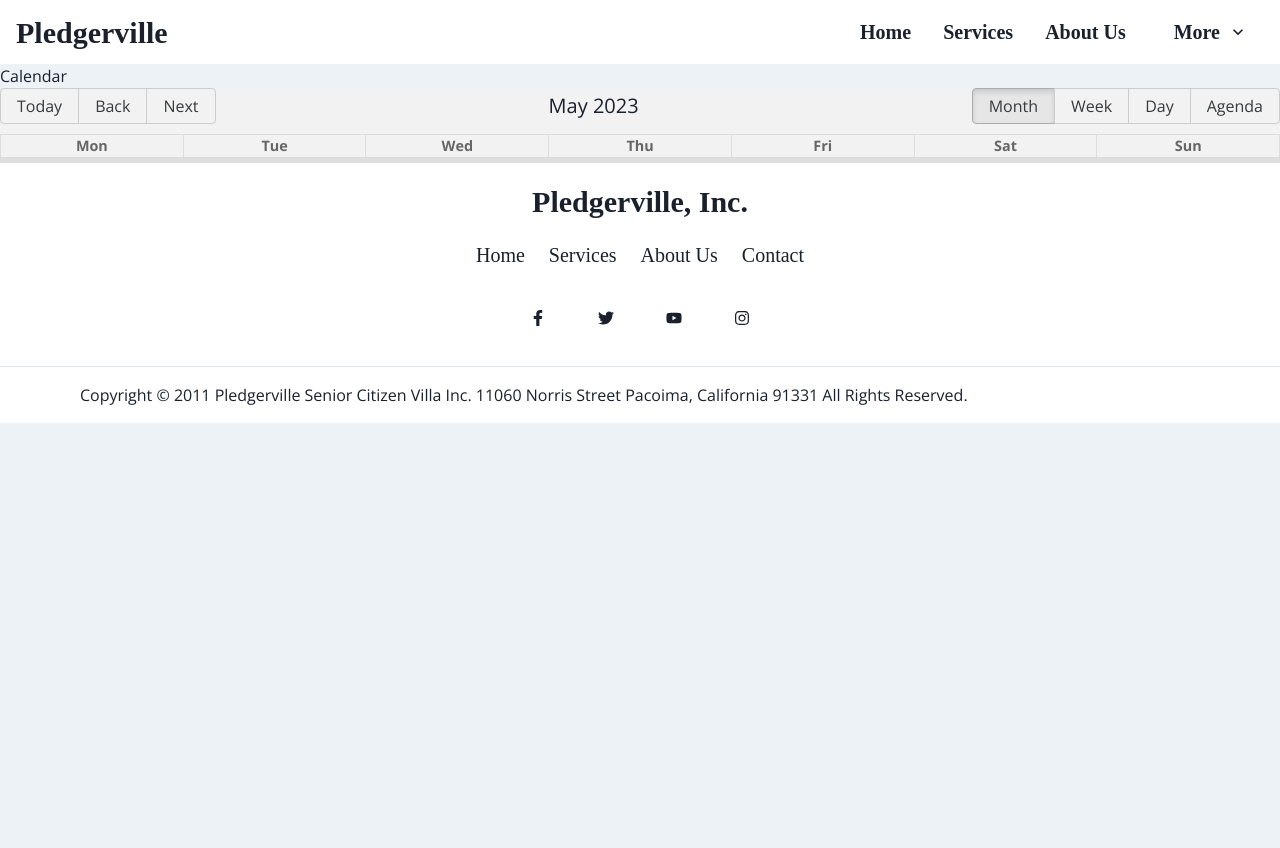
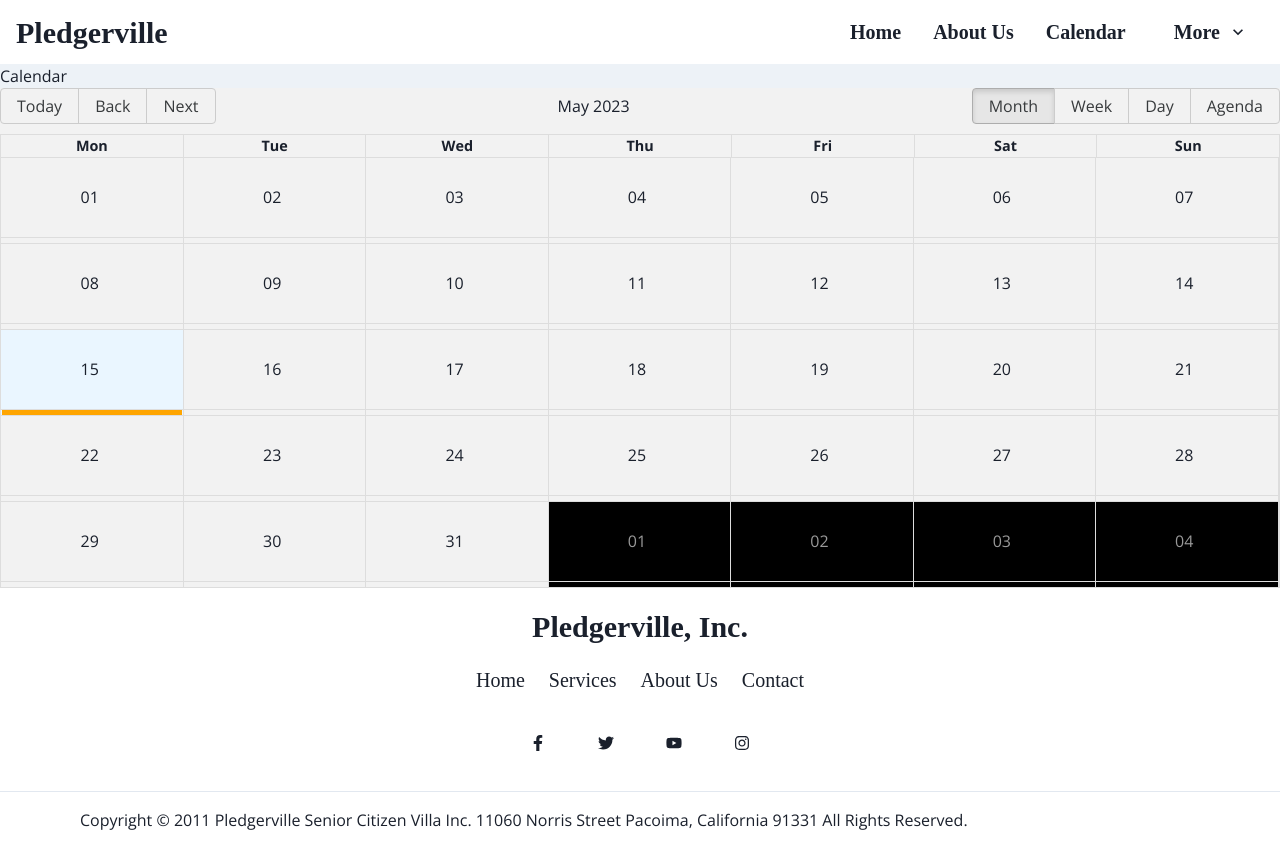
Before and after one commit to Pledgerville/next-app, a Next.js app: page /calendar in a window 1280 px wide. Before the commit the page ends 800 px from the top, so only its background shows below. Built offline with nearby package versions, Linux system fonts and the light colour scheme.

Commit message:
fix calendar

```diff
--- a/src/components/Navbar/Navbar.tsx
+++ b/src/components/Navbar/Navbar.tsx
@@ -61,8 +61,8 @@ const Navbar: React.FC<NavbarProps> = () => {
           pt={[4, 4, 0, 0]}
         >
           <NavItem to='/'>Home</NavItem>
-          <NavItem to='/services'>Services</NavItem>
           <NavItem to='/about-us'>About Us</NavItem>
+          <NavItem to='/calendar'>Calendar</NavItem>
           <Menu>
             <MenuButton
               as={Button}
@@ -81,9 +81,6 @@ const Navbar: React.FC<NavbarProps> = () => {
                 <Link href='/monarch'>Monarch Society</Link>
               </MenuItem>
               <MenuItem>
-                <Link href='/calendar'>Calendar</Link>
-              </MenuItem>
-              <MenuItem>
                 <Link href='/contact-us'>Events</Link>
               </MenuItem>
               <MenuItem>
--- a/src/pages/calendar.tsx
+++ b/src/pages/calendar.tsx
@@ -1,8 +1,8 @@
 import React from 'react';
 import { Calendar, momentLocalizer } from 'react-big-calendar';
 import moment from 'moment';
-import 'moment/locale/en-gb'; // Import the desired locale
-import 'react-big-calendar/lib/css/react-big-calendar.css'; // Import the CSS file
+import 'moment/locale/en-gb';
+import 'react-big-calendar/lib/css/react-big-calendar.css';
 
 const events = [
   {
@@ -18,43 +18,80 @@ const events = [
   // Add more events as needed
 ];
 
-// Set the locale for moment
 moment.locale('en-gb');
 
 const localizer = momentLocalizer(moment);
 
 const CalendarPage = () => {
+  const eventStyleGetter = () => {
+    const style = {
+      backgroundColor: '#ffa500',
+      color: '#333',
+      borderRadius: '0px',
+      border: 'none',
+    };
+    return {
+      style,
+    };
+  };
+
   return (
     <div>
-
       <h1>Calendar</h1>
       <style jsx global>{`
         /* Add your custom styles here */
         .rbc-calendar {
+          height: 500px;
           background-color: #f2f2f2;
         }
 
-        .rbc-event-content {
-          color: #333;
+        .rbc-month-view {
+          display: flex;
+          flex-wrap: wrap;
+          align-content: flex-start;
+          width: 100%;
         }
 
-        .rbc-event {
-          background-color: #ffa500;
+        .rbc-month-row {
+          display: flex;
+          flex-direction: row;
+          flex-wrap: wrap;
+          width: 100%;
         }
 
-        .rbc-toolbar-label {
-          font-size: 20px;
+        .rbc-day-slot {
+          flex: 1;
+          min-width: 0;
         }
 
-        .rbc-selected {
-          background-color: #ffcc00;
+        .rbc-row-content {
+          flex-grow: 1;
+          display: flex;
+          flex-direction: column;
+          width: 100%;
+          border-right: 1px solid #ddd;
         }
 
-        .rbc-header {
-          color: #666;
+        .rbc-date-cell {
+          flex-grow: 1;
+          display: flex;
+          align-items: center;
+          justify-content: center;
+          min-height: 80px;
+          border-bottom: 1px solid #ddd;
+        }
+
+        .rbc-off-range-bg {
+          background-color: #000000;
         }
       `}</style>
-      <Calendar localizer={localizer} events={events} startAccessor="start" endAccessor="end" />
+      <Calendar
+        localizer={localizer}
+        events={events}
+        startAccessor={(event) => new Date(event.start)}
+        endAccessor={(event) => new Date(event.end)}
+        eventPropGetter={eventStyleGetter}
+      />
     </div>
   );
 };
```
